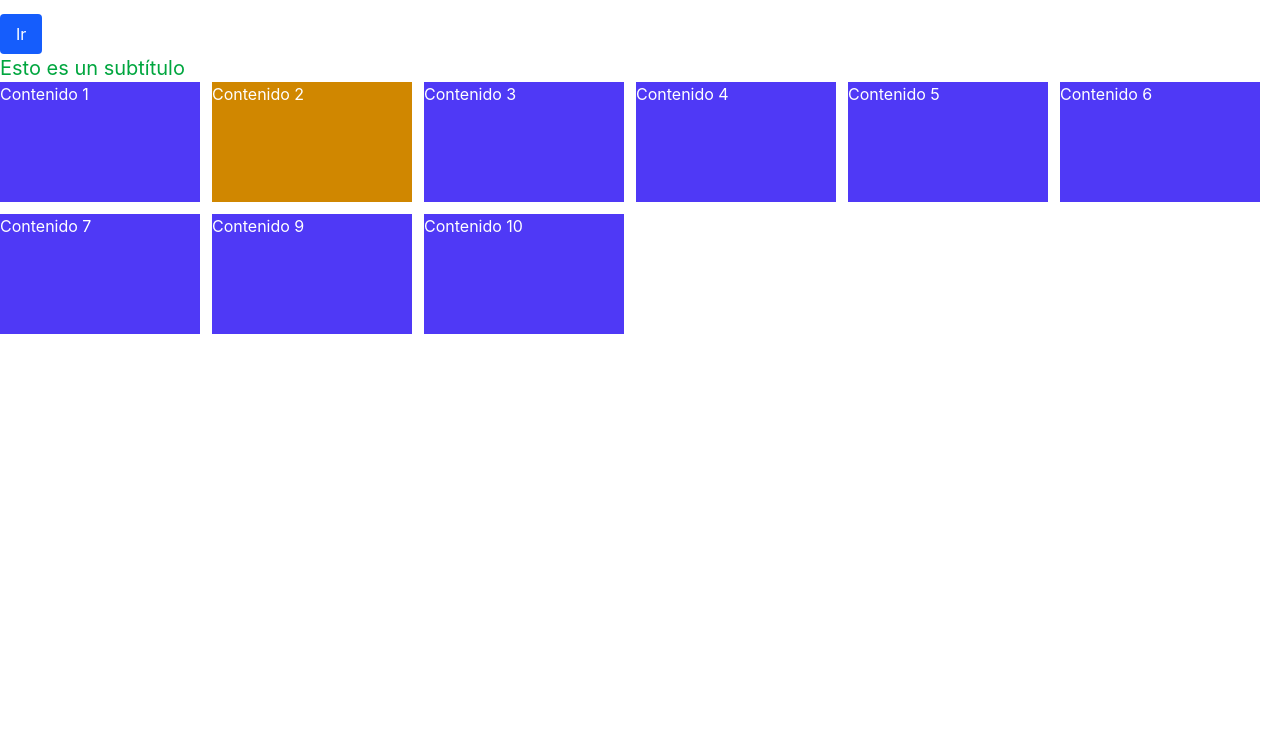
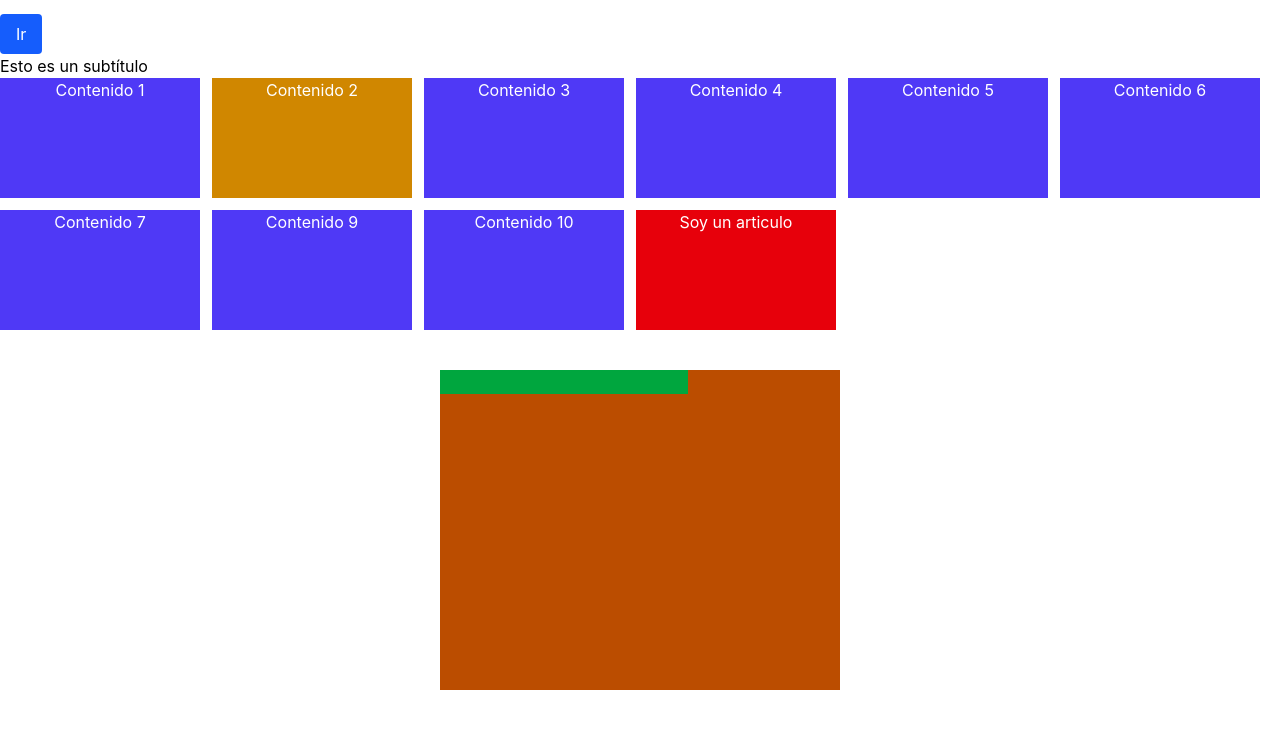
Before and after one commit to OrdinalDragon/Javascript-desarrollador-avanzado, a website built with Vite: page clase-02/01.dom-bom.cont/index.html in a window 1280 px wide. Shown: the part 35-764 px from the top of the page. Built offline with nearby package versions, Linux system fonts and the light colour scheme.

Commit message:
Avanzando con tailwind.css

```diff
--- a/clase-02/01.dom-bom.cont/index.html
+++ b/clase-02/01.dom-bom.cont/index.html
@@ -17,16 +17,23 @@
 
       <h2 id="subtitulo">Esto es un subtítulo</h2>
 
-      <section class="flex gap-3 flex-wrap">
-        <article class="w-50 h-30 bg-indigo-600 text-white">Contenido 1</article>
-        <article class="w-50 h-30 bg-yellow-600 text-white">Contenido 2</article>
-        <article class="w-50 h-30 bg-indigo-600 text-white">Contenido 3</article>
-        <article class="w-50 h-30 bg-indigo-600 text-white">Contenido 4</article>
-        <article class="w-50 h-30 bg-indigo-600 text-white">Contenido 5</article>
-        <article class="w-50 h-30 bg-indigo-600 text-white">Contenido 6</article>
-        <article class="w-50 h-30 bg-indigo-600 text-white">Contenido 7</article>
-        <article class="w-50 h-30 bg-indigo-600 text-white">Contenido 9</article>
-        <article class="w-50 h-30 bg-indigo-600 text-white">Contenido 10</article>
+      <section id="contenedor-principal" class="flex gap-3 flex-wrap">
+        <article class="w-50 h-30 bg-indigo-600 text-center text-white">Contenido 1</article>
+        <article class="w-50 h-30 bg-yellow-600 text-center text-white">Contenido 2</article>
+        <article class="w-50 h-30 bg-indigo-600 text-center text-white">Contenido 3</article>
+        <article class="w-50 h-30 bg-indigo-600 text-center text-white">Contenido 4</article>
+        <article class="w-50 h-30 bg-indigo-600 text-center text-white">Contenido 5</article>
+        <article class="w-50 h-30 bg-indigo-600 text-center text-white">Contenido 6</article>
+        <article class="w-50 h-30 bg-indigo-600 text-center text-white">Contenido 7</article>
+        <article class="w-50 h-30 bg-indigo-600 text-center text-white">Contenido 9</article>
+        <article class="w-50 h-30 bg-indigo-600 text-center text-white">Contenido 10</article>
+      </section>
+
+      <section class="w-100 h-80 mx-auto bg-amber-700 mt-10">
+        <div>
+          <label for=""></label>
+          <input type="text">
+        </div>
       </section>
 
     </main>
--- a/clase-02/01.dom-bom.cont/src/main.js
+++ b/clase-02/01.dom-bom.cont/src/main.js
@@ -1,61 +1,24 @@
 import './style.css'
 
+console.warn('// ! Crear elementos de DOM')
 
-console.warn('// ! dom -> document object model')
+const contenedorPrincipal = document.getElementById('contenedor-principal')
 
-console.dir(document)
+const article = document.createElement('article')
+article.textContent = "Soy un articulo"
+article.classList.add('w-50', 'h-30', 'bg-red-600', 'text-center', 'text-white')
+contenedorPrincipal.appendChild(article)
 
-console.warn('// ! BOM -> Browser Object Model')
-// https://developer.mozilla.org/es/docs/Web/API
+// Eliminar un nodo html
 
-console.log(window)
+article.remove()
 
-// https://3con14.biz/code/_data/js/intro/dom.png
-// https://miro.medium.com/v2/1*gRMkpPF9o_hAPGS4iJKCDQ.png
+contenedorPrincipal.appendChild(article)
 
-// ECMAScript (Genera los estandares para que Javascript se puede utilizar en todos los navegadores y el backend de la misma manera)
+// Eventos
 
-// https://ecma-international.org/
+const cuadroDeTexto = document.querySelector('input')
+console.log(cuadroDeTexto)
 
-// Javascript no es ECMAScript -> Define el lenguaje Javascripts
-// Que el navegador agregar (APIs) -> BOM -> Fetch, Geolocation, HTMLCollection
-
-console.log(window.location.href)
-
-const btnIr = document.getElementById('btn-ir')
-
-console.log(btnIr)
-
-btnIr.addEventListener('click', function() {
-    window.location.href = 'https://google.com'
-})
-
-
-console.warn('// ! Selección de elementos en DOM')
-
-console.warn('Tradicionales')
-
-// * getElementById (Mejor que querySelector)
-// * getElementsByClassName
-// * getElementsByTagName
-
-console.warn('Modernos')
-
-// * querySelector
-// * querySelectorAll
-
-// Utilizo todos lo selectores que vengo utilizando en CSS con querySelector
-
-// Si quiero seleccionar un ID -> #
-// Si quiero seleccionar un CLASE -> .
-// Si quiero seleccionar un TAG -> (nombre tag)
-
-// const tituloPrincipal = document.querySelector('h1')
-//const tituloPrincipal = document.querySelector('.text-2xl.text-green-600')
-const tituloPrincipal = document.querySelector('#titulo-principal')
-
-console.log(tituloPrincipal);
-
-const subtitulo = document.querySelector('#subtitulo')
-
-subtitulo.classList.add('text-green-600', 'text-xl')
+cuadroDeTexto.setAttribute('id', '5')
+cuadroDeTexto.classList.add('bg-green-600')
```
